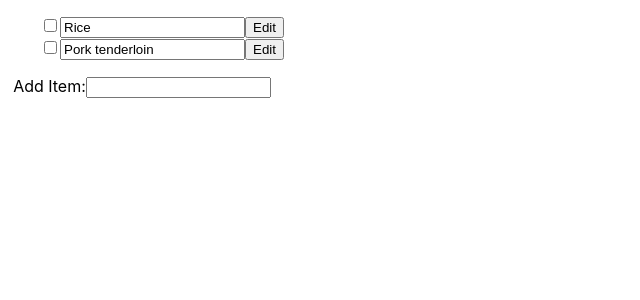
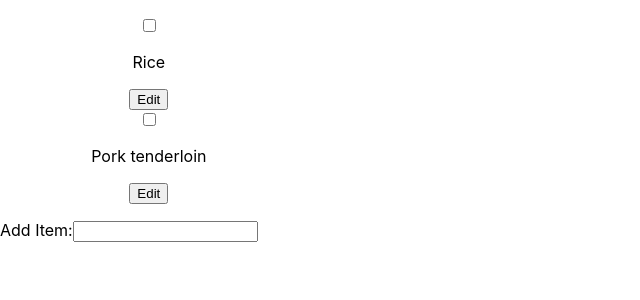
Before and after one commit to mira-kine/shopping-list, a React (Create React App) app: page / in a window 1280 px wide. Shown: the top 300 px of the page, without its empty margins (0-640 px from the left). Built offline with nearby package versions, Linux system fonts and the light colour scheme.

Commit message:
edit works, but want to clean up later

```diff
--- a/src/components/List/List.jsx
+++ b/src/components/List/List.jsx
@@ -1,13 +1,16 @@
 import React from 'react';
-// import { useState } from 'react';
+import { useState } from 'react';
 import './List.css';
 
 export default function List({ items, handleUpdate }) {
-  // edit button handleUpdate
+  const [edit, setEdit] = useState(false);
+  console.log('edit', edit);
   return (
     <div>
       <ul className="list-container">
-        {items.map((item) => (
+        {items.map((item) => {
+          if (edit === true) {
+            return (
               <li key={item.id} className="list-item">
                 <input type="checkbox" />
                 <input
@@ -16,9 +19,19 @@ export default function List({ items, handleUpdate }) {
                     handleUpdate({ ...item, text: e.target.value });
                   }}
                 />
-            <button onClick={handleUpdate}>Edit</button>
+                <button onClick={() => setEdit(false)}>Save</button>
               </li>
-        ))}
+            );
+          } else {
+            return (
+              <li key={item.id} className="list-item">
+                <input type="checkbox" />
+                <p>{item.text}</p>
+                <button onClick={() => setEdit(true)}>Edit</button>
+              </li>
+            );
+          }
+        })}
       </ul>
     </div>
   );
```
Lines whose indentation alone changed are shown as unchanged.
